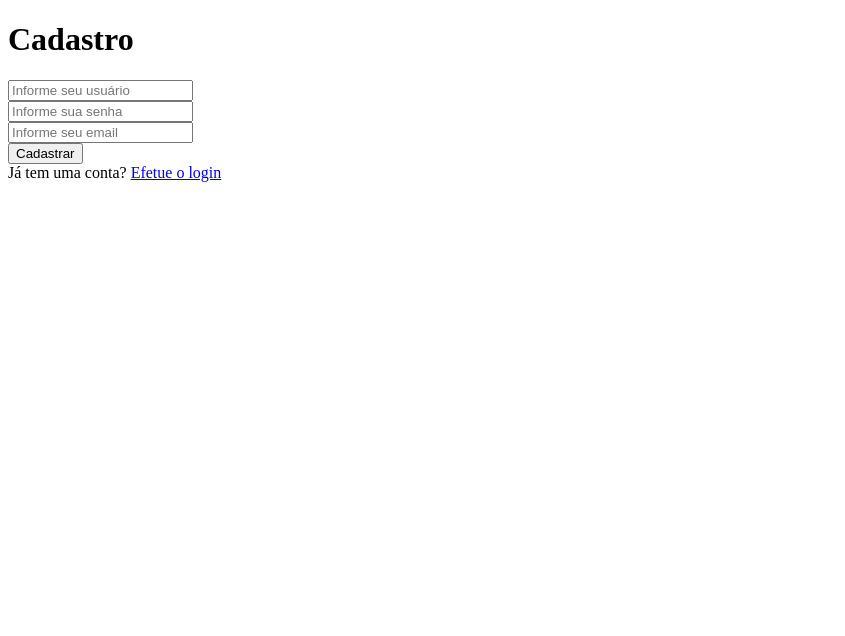
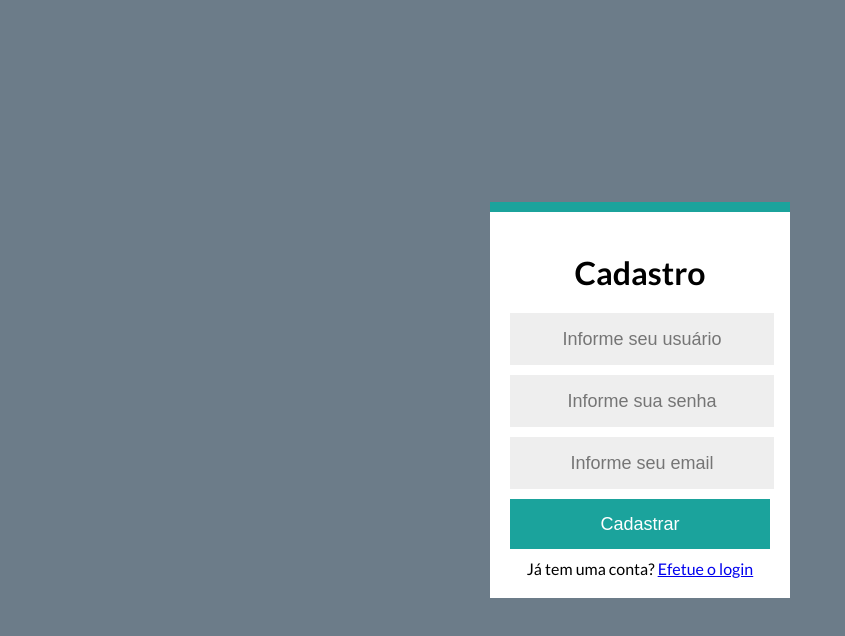
Before and after one commit to KaiqueBarcelosBR/login-screen, a plain HTML site: page assets/cadastro.html in a window 1280 px wide. Shown: the whole page, without its empty margins (0-845 px from the left). Drawn offline with Linux system fonts and the light colour scheme; files that its build step writes are made by us from their sources.

Commit message:
estilizando-o-projeto-com-css

```diff
--- a/assets/cadastro.html
+++ b/assets/cadastro.html
@@ -3,7 +3,7 @@
 <head>
     <meta charset="UTF-8">
     <meta name="viewport" content="width=device-width, initial-scale=1.0">
-    <link rel="stylesheet" href="./assets/css/style.css">
+    <link rel="stylesheet" href="/assets/css/style.css">
     <title>Tela de login</title>
 </head>
 <body>
--- a/assets/css/style.css
+++ b/assets/css/style.css
@@ -0,0 +1,55 @@
+@import url('https://fonts.googleapis.com/css2?family=Lato:wght@100;400;700;900&display=swap');
+
+body{
+    padding: 0;
+    margin: 0;
+}
+
+.container{
+    width: 100vw;
+    height: 100vh;
+    background-color: #6c7c89;
+    display: flex;
+    flex-direction: column;
+    justify-content: center;
+    align-items: center;
+}
+
+.form-box{
+    width: 300px;
+    background-color: #fff;
+    font-family: 'lato', sans-serif;
+    text-align: center;
+    padding: 20px;
+    box-sizing: border-box;
+    border-top: 10px solid #1ba39c;
+}
+
+.form-box .form-input{
+    border: none;
+    background-color: #eee;
+    width: 100%;
+    height: 50px;
+    text-align: center;
+    margin-bottom: 10px;
+    font-size: large;
+}
+
+.form-box .form-btn{
+    border: none;
+    background-color: #1ba39c;
+    width: 100%;
+    height: 50px;
+    font-size: large;
+    color: #fff;
+    margin-bottom: 10px;
+}
+
+@media screen and (max-width: 340px){
+
+    .form-box{
+        width: 100vw;
+        height: 100vh;
+    }
+
+}
```
Also changed, not shown: assets/index.html (+1 -1 lines).
